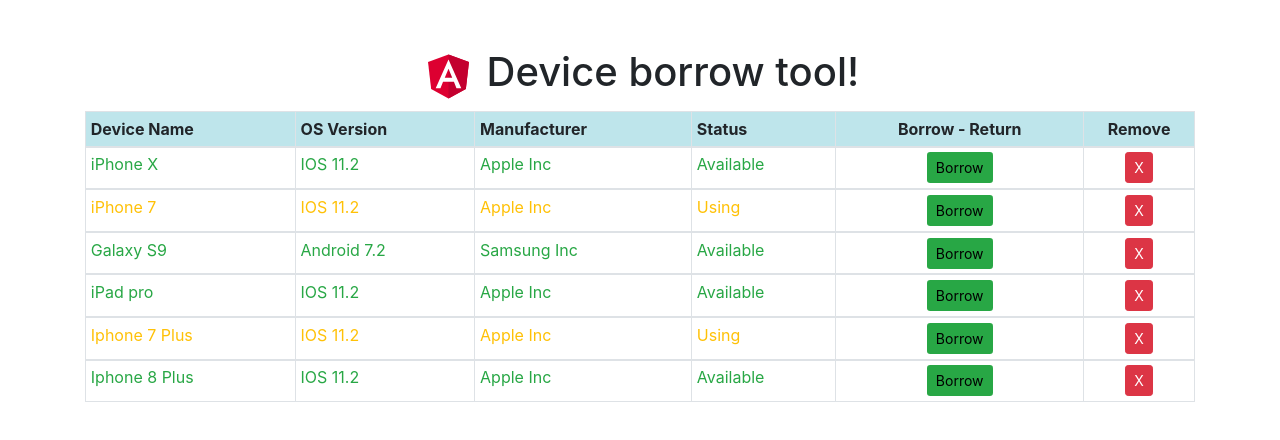
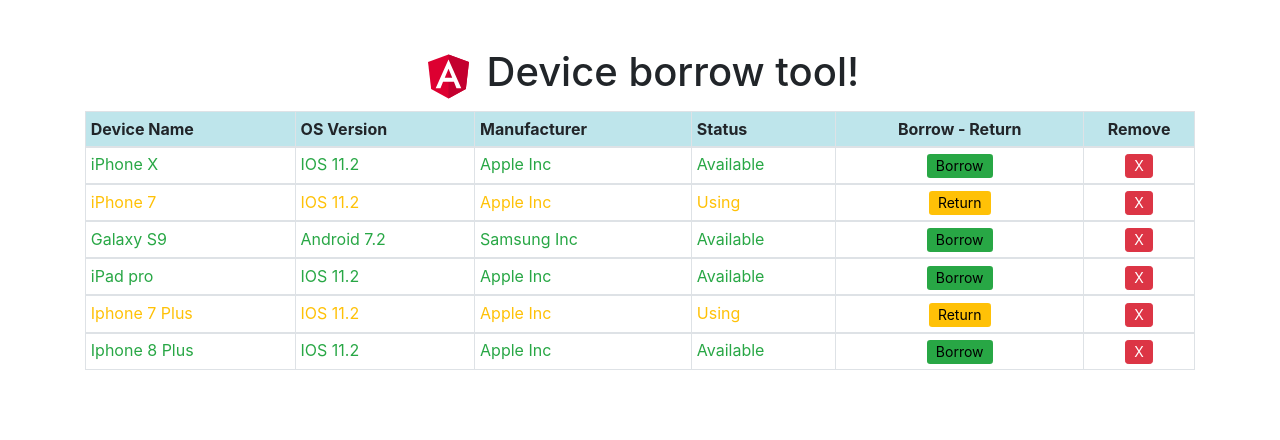
Before and after one commit to tienmaivn/demo_device_borrow, an Angular app in the folder demo-device-borrow/: page / in a window 1280 px wide. Shown: the top 440 px of the page. Built offline with nearby package versions, Linux system fonts and the light colour scheme.

Commit message:
[device-list] Change button's text and color, device's status

```diff
--- a/demo-device-borrow/src/app/device-borrow/device-borrow.component.css
+++ b/demo-device-borrow/src/app/device-borrow/device-borrow.component.css
@@ -3,3 +3,4 @@
 .w-20 {width: 20%}
 .w-30 {width: 30%}
 .w-40 {width: 40%}
+.table .btn.btn-sm {line-height: 1;}
--- a/demo-device-borrow/src/app/device-borrow/device-borrow.component.html
+++ b/demo-device-borrow/src/app/device-borrow/device-borrow.component.html
@@ -10,8 +10,9 @@
 			</tr>
 		</thead>
 		<tbody *ngFor="let device of arrDevices">
-			<tr
-				[class.text-success]="device.memorized" [class.text-warning]="!device.memorized">
+
+			<!-- background color change flow 'memorized' -->
+			<tr [class.text-success]="device.memorized" [class.text-warning]="!device.memorized">
 				<td>
 					{{ device.name }}
 				</td>
@@ -23,11 +24,19 @@
 				<td>
 					{{ device.manu }}
 				</td>
-
+				<!-- get device's status -->
 				<td>{{ device.memorized ? "Available" : "Using" }}</td>
 
+				<!-- change button's text and color, device's status -->
 				<td class="text-center">
-					<button class="btn btn-sm bg-success">Borrow</button>
+					<button
+						class="btn btn-sm bg-success"
+						(click)="device.memorized = !device.memorized"
+						[class.bg-success]= "device.memorized"
+						[class.bg-warning]= "!device.memorized"
+					>
+						{{ device.memorized ? 'Borrow' : 'Return'}}
+					</button>
 				</td>
 
 				<td class="text-center"><button class="btn btn-danger btn-sm">X</button></td>
```
